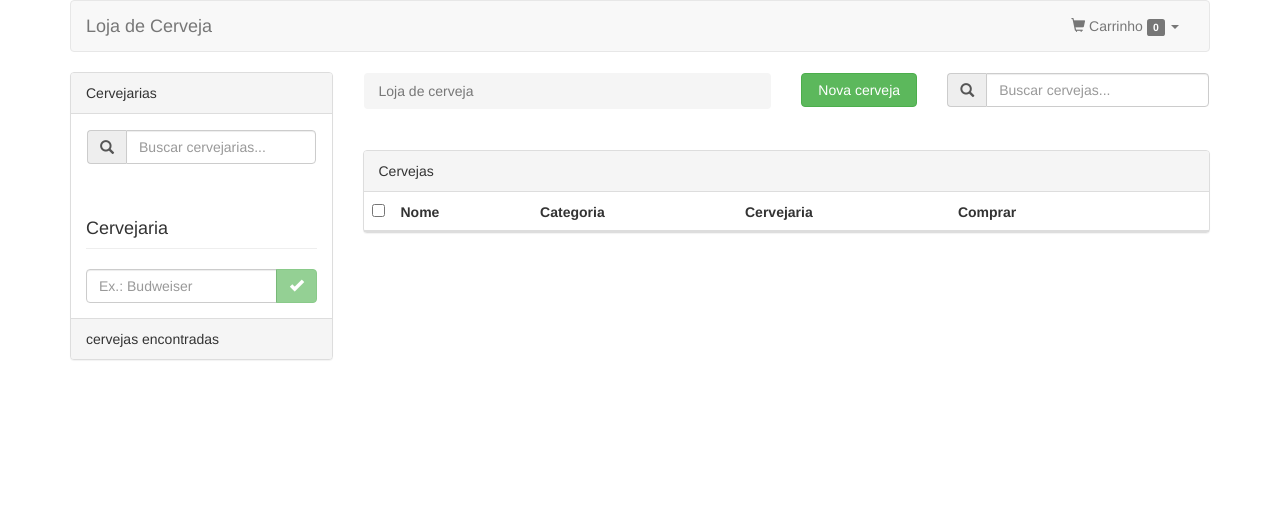
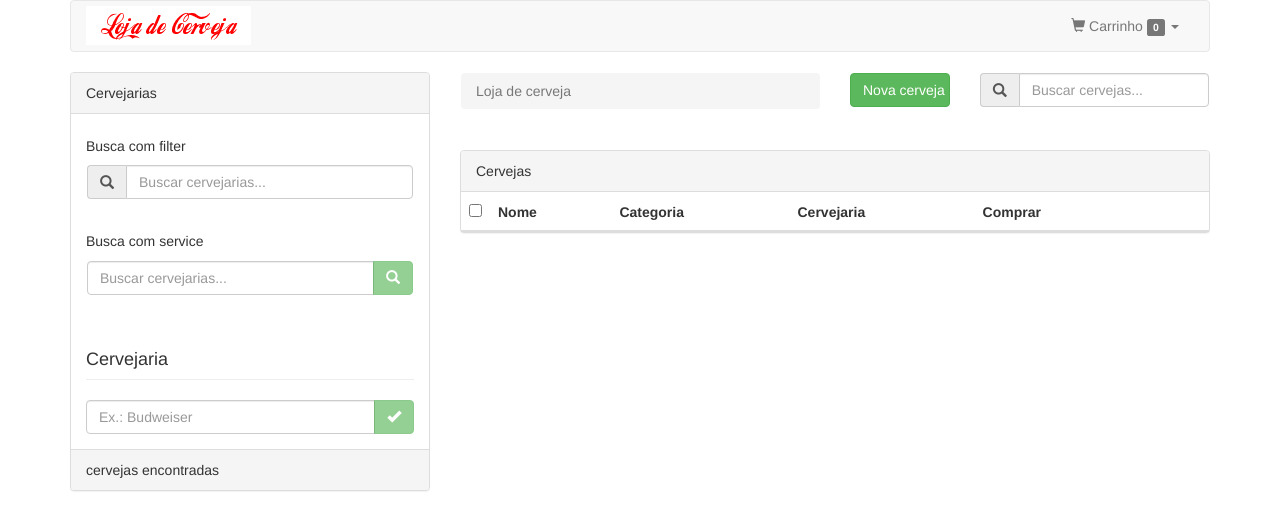
Before and after one commit to guiseek/client-loja-de-cerveja, a plain HTML site: page index.html in a window 1280 px wide. Drawn offline with nearby package versions, Linux system fonts and the light colour scheme; no server answers.

Commit message:
Loja de Cerveja

```diff
--- a/cervejaria.service.js
+++ b/cervejaria.service.js
@@ -15,4 +15,7 @@ app
         this.remover = function(id) {
             return $http.delete(API.url + 'cervejarias/' + id);
         }
+        this.procura = function(palavra) {
+            return $http.get(API.url + 'cervejarias/procura/' + palavra);
+        }
     }]);
--- a/index.html
+++ b/index.html
@@ -13,6 +13,9 @@
             }
             table tr th:last-child {
                 width: 70px;
+            }
+            .navbar-brand {
+                padding: 5px 15px;
             }
         </style>
         <!--[if lt IE 9]>
@@ -34,7 +37,9 @@
                             <span class="icon-bar"></span>
                             <span class="icon-bar"></span>
                         </button>
-                        <a class="navbar-brand" href="#">Loja de Cerveja</a>
+                        <a class="navbar-brand" href="#">
+                            <img src="images/loja-de-cerveja-logo.png" alt="">
+                        </a>
                         </div>
 
                         <!-- Collect the nav links, forms, and other content for toggling -->
@@ -60,12 +65,13 @@
                 </nav>
             </header>
             <div class="row">
-                <aside class="col-sm-3">
+                <aside class="col-sm-4">
                     <section class="panel panel-default">
                         <header class="panel-heading">
                             Cervejarias
                         </header>
                         <div class="panel-body">
+                            <h5>Busca com filter</h5>
                             <section class="navbar">
                                 <div class="input-group">
                                     <span class="input-group-addon" id="basic-addon1">
@@ -73,6 +79,19 @@
                                     </span>
                                     <input type="text" class="form-control" ng-model="buscaCervejarias" placeholder="Buscar cervejarias..." aria-describedby="basic-addon1">
                                 </div>
+                            </section>
+                            <h5>Busca com service</h5>
+                            <section class="navbar">
+                                <form name="buscaCervejariaForm" ng-submit="procuraCervejaria(palavra)" novalidate>
+                                    <div class="input-group">
+                                        <input type="text" class="form-control" ng-model="palavra" placeholder="Buscar cervejarias..." aria-describedby="basic-addon1" min-length="3" required>
+                                        <span class="input-group-btn">
+                                            <button class="btn btn-success" type="submit" ng-disabled="buscaCervejariaForm.$invalid">
+                                                <i class="glyphicon glyphicon-search"></i>
+                                            </button>
+                                        </span>
+                                    </div>
+                                </form>
                             </section>
                             <section class="list-group">
                                 <a href="javascript:void(0)" class="list-group-item" ng-repeat="cervejaria in filtradas = ( cervejarias | filter:buscaCervejarias )">
@@ -101,7 +120,7 @@
                         </footer>
                     </section>
                 </aside>
-                <main class="col-sm-9">
+                <main class="col-sm-8">
                     <nav class="navbar">
                         <div class="row">
                             <div class="col-sm-6">
--- a/loja-de-cerveja.controller.js
+++ b/loja-de-cerveja.controller.js
@@ -10,6 +10,15 @@ app
             });
         }
         $scope.buscaTodos();
+
+        $scope.procuraCervejaria = function(palavra) {
+            CervejariasService.procura(palavra).then(function(response) {
+                $scope.cervejarias = response.data;
+            }, function(error) {
+                console.error(error);
+            });
+        }
+
 
         // Salva cervejaria
         $scope.salvarCervejaria = function(cervejaria) {
```
Also changed, not shown: images/loja-de-cerveja-logo.png (added).
